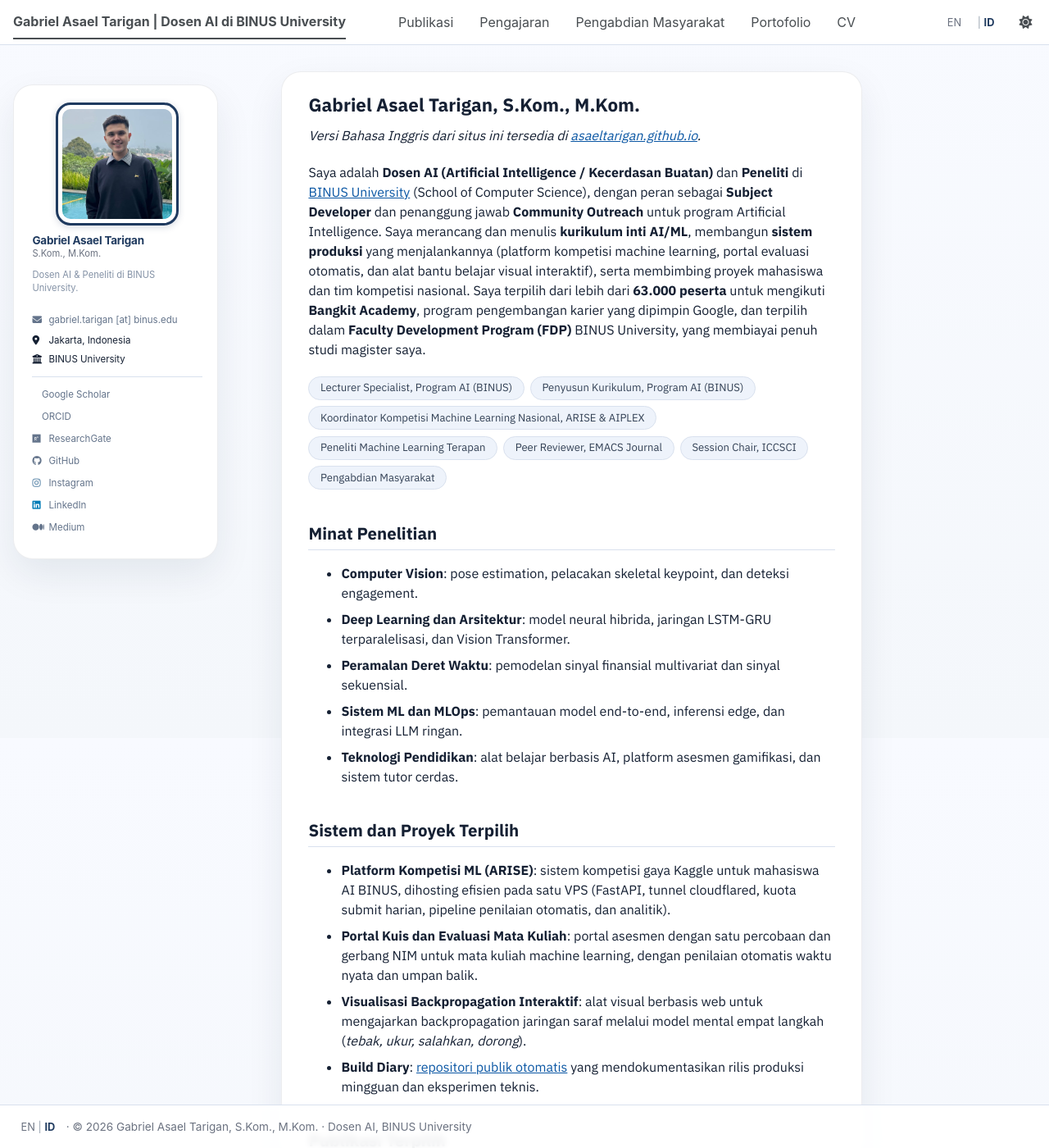
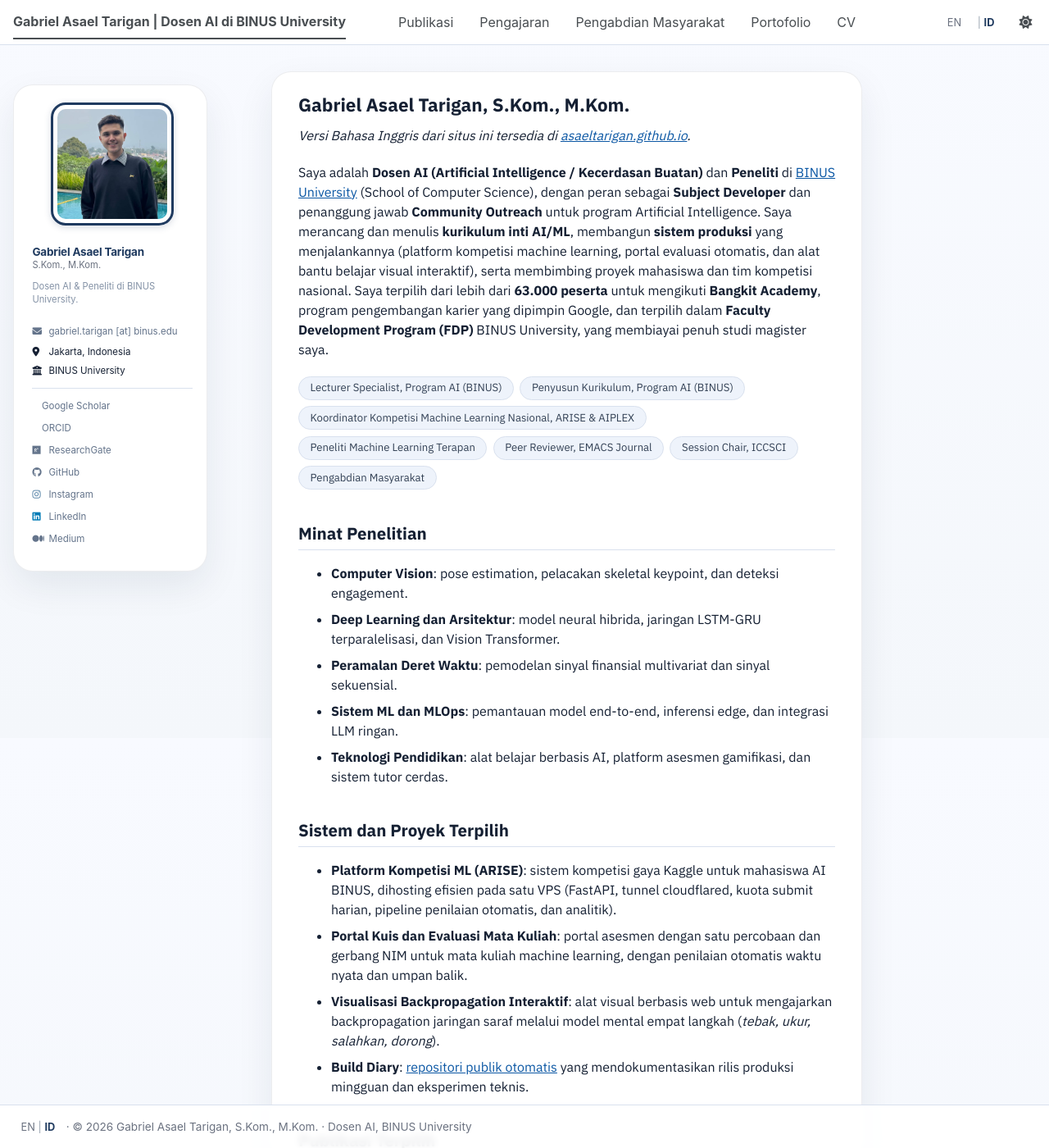
Before and after one commit to asaeltarigan/id, a Jekyll site: the page built from _pages/about.md, in a window 1280 px wide and 1400 px high. Shown: the whole window at 82% size. Built offline with Jekyll 4.4.1, drawn with Linux system fonts in a browser that asks for light colours; a style sheet for code colours, icons or effects is not loaded.

Commit message:
Sidebar leaner: 19%, gap avatar-name 1.5rem; bump cache-buster v=48

```diff
--- a/_includes/head.html
+++ b/_includes/head.html
@@ -101,4 +101,4 @@
 <link rel="preconnect" href="https://fonts.gstatic.com" crossorigin>
 <link href="https://fonts.googleapis.com/css2?family=IBM+Plex+Sans:wght@400;500;600;700&display=swap" rel="stylesheet">
 <link rel="stylesheet" href="{{ base_path }}/assets/css/main.css">
-<link rel="stylesheet" href="{{ base_path }}/assets/css/custom.css?v=47">
+<link rel="stylesheet" href="{{ base_path }}/assets/css/custom.css?v=48">
--- a/assets/css/custom.css
+++ b/assets/css/custom.css
@@ -62,6 +62,7 @@ html[data-theme="dark"] {
 
 .sidebar .author__content {
   padding-right: 0.7rem;
+  margin-top: 1.5rem;
 }
 
 /* Sidebar: name credentials on their own lighter line */
@@ -509,13 +510,13 @@ a:hover, a:focus { color: var(--ds-accent-strong); }
   border: 1px solid rgba(21, 32, 51, 0.08);
   border-radius: var(--ds-radius);
   box-shadow: var(--ds-shadow);
-  padding: 1.4rem 1.1rem 1.3rem 1.4rem;
-  width: 21%;
+  padding: 1.5rem 1.1rem 1.4rem 1.4rem;
+  width: 19%;
   height: auto;      /* theme forces 100vh -> collapses card to content, kills dead space below links */
 }
 /* Sidebar wider than theme default -> float layout needs both widths set together */
 @media (min-width: 769px) {
-  .page, .archive { width: 78%; }
+  .page, .archive { width: 79%; }
 }
 
 /* Sidebar type scale (taller name -> muted details) */
```
